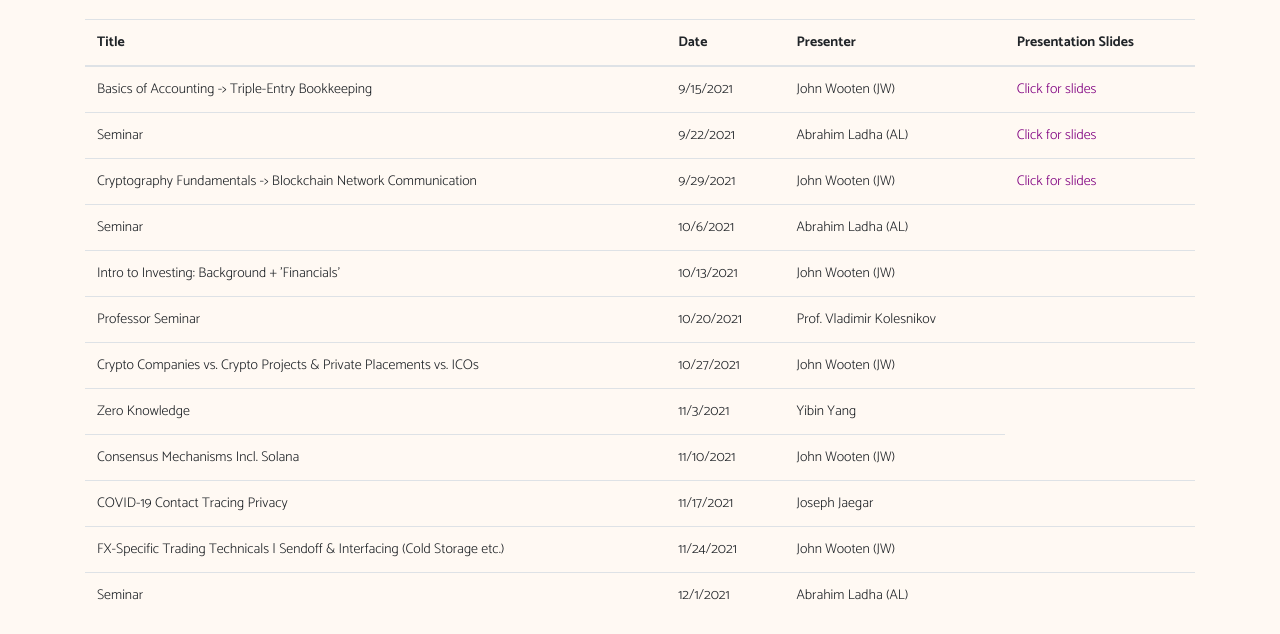
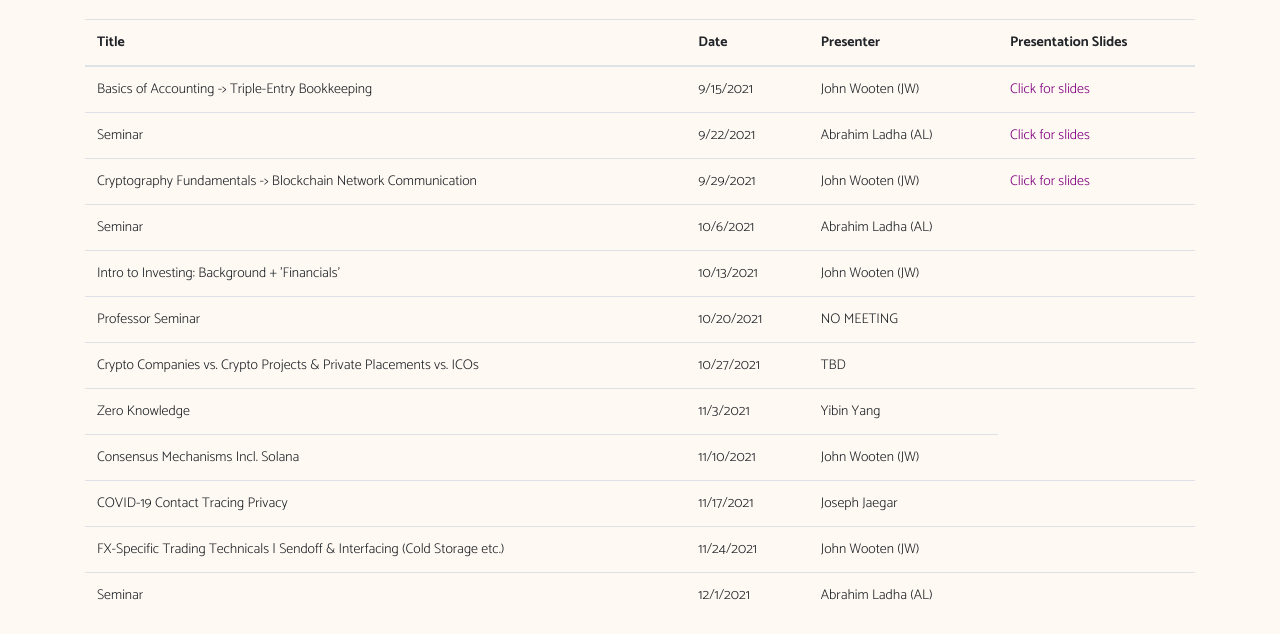
Before and after one commit to gtciphertech/gtciphertech.github.io, a plain HTML site: page schedule.html in a window 1280 px wide. Shown: the part 167-801 px from the top of the page. Drawn offline with nearby package versions, Linux system fonts and the light colour scheme.

Commit message:
Update schedule.html

```diff
--- a/schedule.html
+++ b/schedule.html
@@ -85,14 +85,14 @@
 
       <td>Professor Seminar</td>
       <td>10/20/2021</td>
-      <td>Prof. Vladimir Kolesnikov</td>
+      <td>NO MEETING</td>
       <td> </td>
     </tr>
     <tr>
 
       <td>Crypto Companies vs. Crypto Projects & Private Placements vs. ICOs</td>
       <td>10/27/2021</td>
-      <td>John Wooten (JW)</td>
+      <td>TBD</td>
       <td> </td>
     </tr>
     <tr>
```
